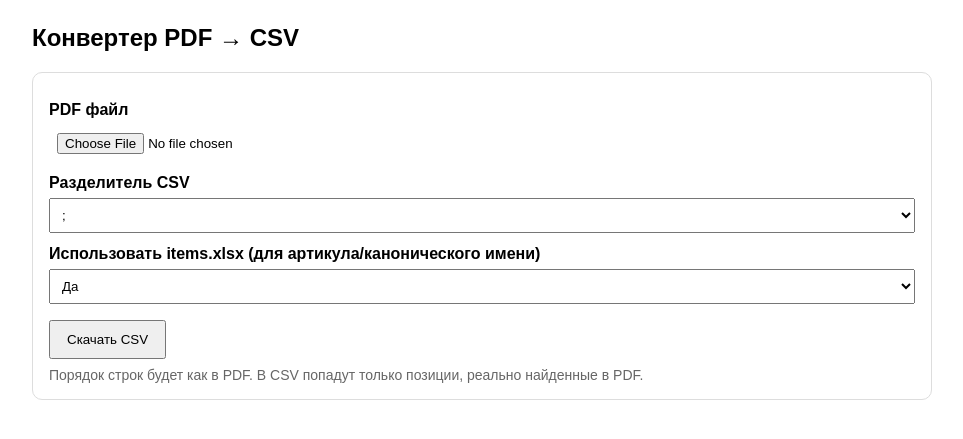
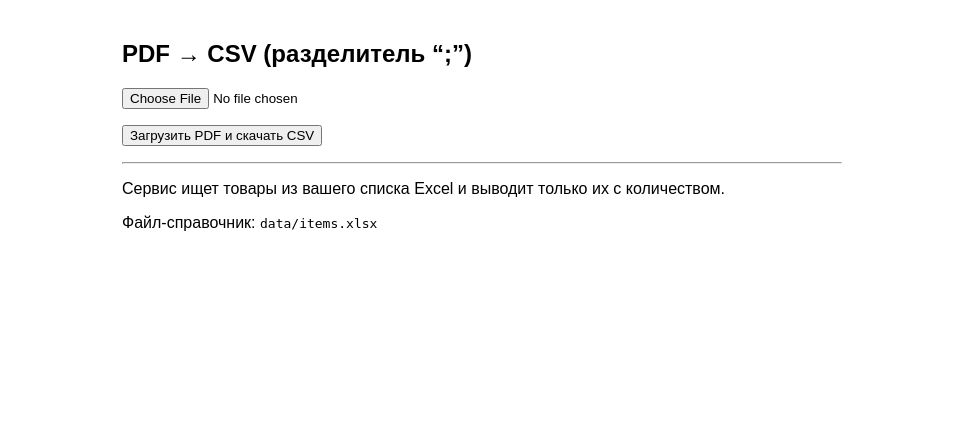
Before and after one commit to egcherepita-rgb/pdf2csv-render, a FastAPI app: page / in a window 1280 px wide. Shown: the top 439 px of the page, without its empty margins (158-1121 px from the left). Run offline with FastAPI, Linux system fonts and the light colour scheme.

Commit message:
Update index.html

```diff
--- a/templates/index.html
+++ b/templates/index.html
@@ -2,42 +2,22 @@
 <html lang="ru">
 <head>
   <meta charset="utf-8" />
-  <meta name="viewport" content="width=device-width,initial-scale=1" />
   <title>PDF → CSV</title>
-  <style>
-    body { font-family: Arial, sans-serif; max-width: 900px; margin: 24px auto; padding: 0 12px; }
-    .box { border: 1px solid #ddd; border-radius: 10px; padding: 16px; }
-    label { display:block; margin-top: 12px; font-weight: 600; }
-    input, select { padding: 8px; margin-top: 6px; width: 100%; }
-    button { margin-top: 16px; padding: 10px 16px; cursor: pointer; }
-    .hint { color:#666; font-size: 14px; margin-top: 8px; }
-  </style>
 </head>
-<body>
-  <h2>Конвертер PDF → CSV</h2>
-  <div class="box">
-    <form action="/convert" method="post" enctype="multipart/form-data">
-      <label>PDF файл</label>
-      <input type="file" name="file" accept="application/pdf" required />
+<body style="font-family: Arial; max-width: 720px; margin: 40px auto;">
+  <h2>PDF → CSV (разделитель “;”)</h2>
 
-      <label>Разделитель CSV</label>
-      <select name="delimiter">
-        <option value=";">;</option>
-        <option value=",">,</option>
-        <option value="\t">TAB</option>
-      </select>
+  <form action="/convert" method="post" enctype="multipart/form-data">
+    <p>
+      <input type="file" name="pdf" accept="application/pdf" required />
+    </p>
+    <p>
+      <button type="submit">Загрузить PDF и скачать CSV</button>
+    </p>
+  </form>
 
-      <label>Использовать items.xlsx (для артикула/канонического имени)</label>
-      <select name="use_catalog">
-        <option value="1" selected>Да</option>
-        <option value="0">Нет (только как в PDF)</option>
-      </select>
-
-      <button type="submit">Скачать CSV</button>
-      <div class="hint">
-        Порядок строк будет как в PDF. В CSV попадут только позиции, реально найденные в PDF.
-      </div>
-    </form>
-  </div>
+  <hr>
+  <p>Сервис ищет товары из вашего списка Excel и выводит только их с количеством.</p>
+  <p>Файл-справочник: <code>data/items.xlsx</code></p>
 </body>
 </html>
```
